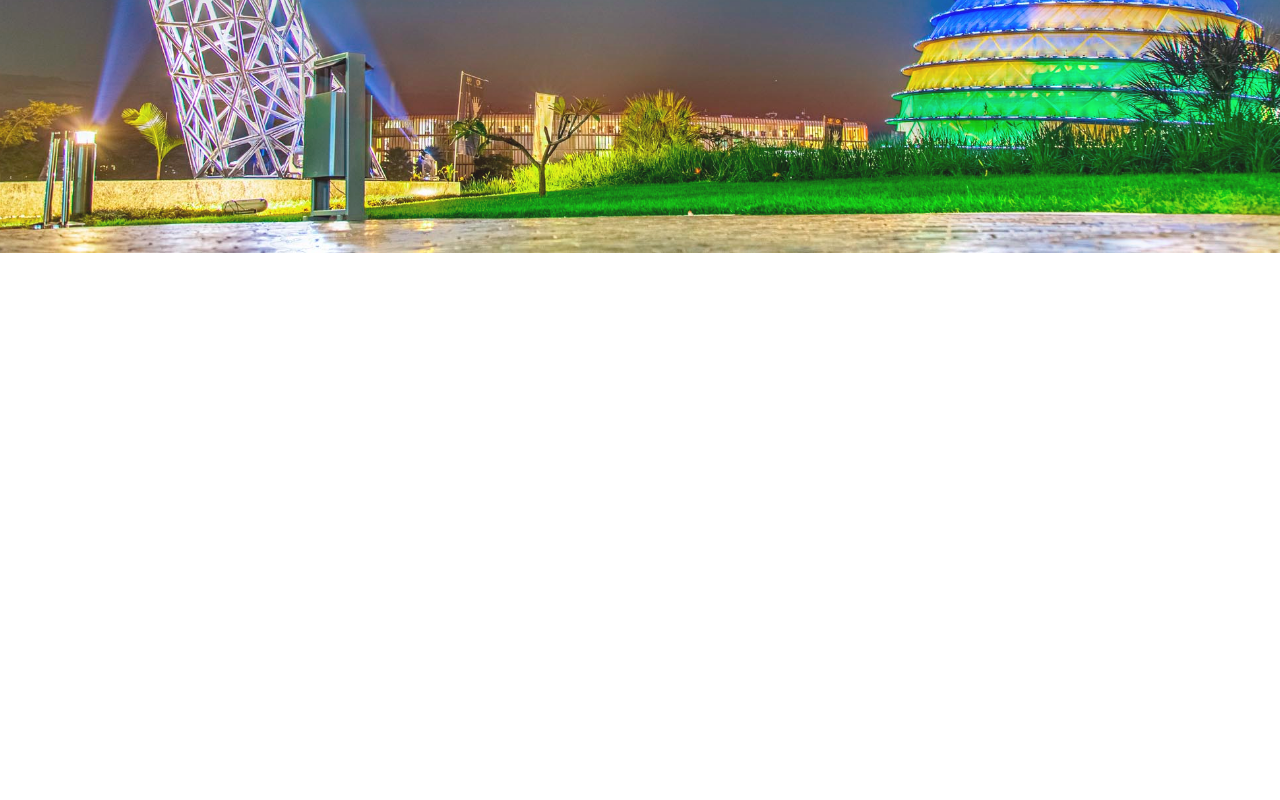
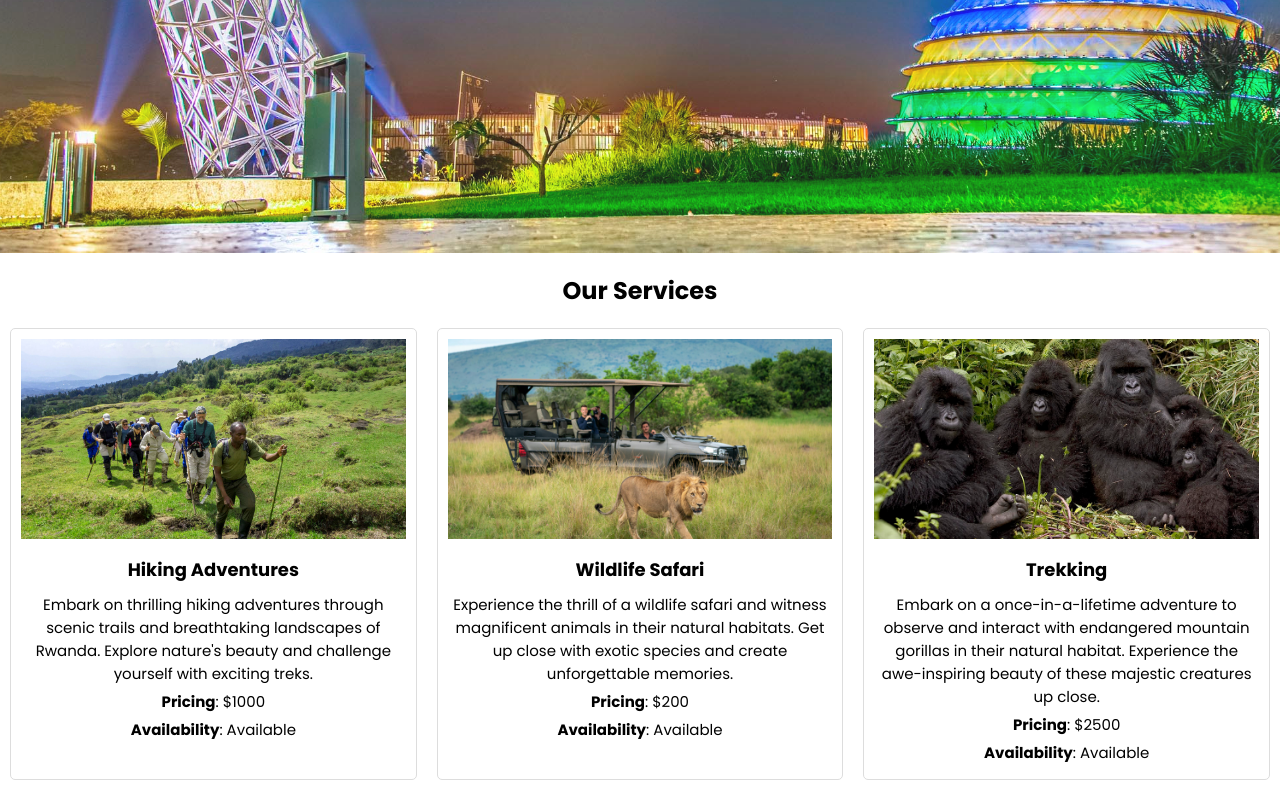
Before and after one commit to honorekalisa/HTML_CSS_Contest_Group_20, a plain HTML site: page Tourist/index.html in a window 1280 px wide. Shown: the part 547-1347 px from the top of the page. Before the commit the page ends 800 px from the top, so only its background shows below. Drawn offline with Linux system fonts and the light colour scheme.

Commit message:
services section

```diff
--- a/Tourist/index.html
+++ b/Tourist/index.html
@@ -1,23 +1,28 @@
 <!DOCTYPE html>
 <html lang="en">
   <head>
-    <meta charset="UTF-8">
-    <meta http-equiv="X-UA-Compatible" content="IE=edge">
-    <meta name="viewport" content="width=device-width, initial-scale=1.0">
-    <link rel="stylesheet" href="styles.css">
-    <link rel="preconnect" href="https://fonts.googleapis.com">
-<link rel="preconnect" href="https://fonts.gstatic.com" crossorigin>
-<link href="https://fonts.googleapis.com/css2?family=Poppins:wght@100;200;300;400;600;700&display=swap" rel="stylesheet">
+    <meta charset="UTF-8" />
+    <meta http-equiv="X-UA-Compatible" content="IE=edge" />
+    <meta name="viewport" content="width=device-width, initial-scale=1.0" />
+    <link rel="stylesheet" href="styles.css" />
+    <link rel="preconnect" href="https://fonts.googleapis.com" />
+    <link rel="preconnect" href="https://fonts.gstatic.com" crossorigin />
+    <link
+      href="https://fonts.googleapis.com/css2?family=Poppins:wght@100;200;300;400;600;700&display=swap"
+      rel="stylesheet"
+    />
     <title>Rwanda tourism designed website with html and css</title>
   </head>
   <body>
     <section class="header">
       <nav>
-            <a href="index.html"><img src="images/logo.png" alt="logo" class="img"></a>
+        <a href="index.html"
+          ><img src="images/logo.png" alt="logo" class="img"
+        /></a>
         <div class="nav-links">
           <ul>
             <li><a href=".index">Home</a></li>
-                    <li><a href="#">Services</a></li>
+            <li><a href="#services">Services</a></li>
             <li><a href="#">About</a></li>
             <li><a href="#">Contact Us</a></li>
           </ul>
@@ -27,9 +32,52 @@
       <div class="text-box">
         <h1>Gorilla Trekking Paradise</h1>
         <p>
-                Rwanda consist various and Unique attractions, experiences, cultural heritage,<br> Genocide history, adventure huv, vibrant city etc.
+          Rwanda consist various and Unique attractions, experiences, cultural
+          heritage,<br />
+          Genocide history, adventure huv, vibrant city etc.
         </p>
-            <a href="" class="hero-btn" >Visit Us To Know more</a>
+        <a href="" class="hero-btn">Visit Us To Know more</a>
+      </div>
+    </section>
+
+    <!-- services section -->
+    <section id="services">
+      <h2>Our Services</h2>
+      <div class="service-cards">
+        <div class="service-card">
+          <img src="images/hiking.jpg" alt="" />
+          <h4>Hiking Adventures</h4>
+          <p>
+            Embark on thrilling hiking adventures through scenic trails and
+            breathtaking landscapes of Rwanda. Explore nature's beauty and
+            challenge yourself with exciting treks.
+          </p>
+          <p><span class="subtitle">Pricing</span>: $1000</p>
+          <p><span class="subtitle">Availability</span>: Available</p>
+        </div>
+        <div class="service-card">
+          <img src="images/safari.jpg" alt="" />
+          <h4>Wildlife Safari</h4>
+          <p>
+            Experience the thrill of a wildlife safari and witness magnificent
+            animals in their natural habitats. Get up close with exotic species
+            and create unforgettable memories.
+          </p>
+          <p><span class="subtitle">Pricing</span>: $200</p>
+          <p><span class="subtitle">Availability</span>: Available</p>
+        </div>
+        <div class="service-card">
+          <img src="images/gorilla.jpg" alt="" />
+          <h4>Trekking</h4>
+          <p>
+            Embark on a once-in-a-lifetime adventure to observe and interact
+            with endangered mountain gorillas in their natural habitat.
+            Experience the awe-inspiring beauty of these majestic creatures up
+            close.
+          </p>
+          <p><span class="subtitle">Pricing</span>: $2500</p>
+          <p><span class="subtitle">Availability</span>: Available</p>
+        </div>
       </div>
     </section>
   </body>
--- a/Tourist/styles.css
+++ b/Tourist/styles.css
@@ -1,9 +1,9 @@
-*{
+* {
   margin: 0;
   padding: 0;
-    font-family: 'Poppins', sans-serif;
+  font-family: "Poppins", sans-serif;
 }
-.header{
+.header {
   min-height: 100vh;
   width: 100%;
   background-image: url(images/come.jpg);
@@ -12,7 +12,7 @@
   background-size: cover;
   position: relative;
 }
-.img{
+.img {
   width: 50px;
   height: 50px;
   padding-left: 5px;
@@ -24,14 +24,14 @@ nav {
   justify-content: space-between;
   align-items: center;
 }
-nav img{
+nav img {
   width: 150px;
 }
-.nav-links{
+.nav-links {
   flex: 1;
   text-align: right;
 }
-.nav-links ul li{
+.nav-links ul li {
   list-style: none;
   display: inline-block;
   padding: 8px 12px;
@@ -43,8 +43,8 @@ nav img{
   text-transform: uppercase;
   font-size: 13px;
 }
-.nav-links ul li::after{
-    content: '';
+.nav-links ul li::after {
+  content: "";
   width: 0%;
   height: 2px;
   background: #36f43f;
@@ -52,7 +52,7 @@ nav img{
   margin: auto;
   transition: 0.5s;
 }
-.nav-links ul li:hover::after{
+.nav-links ul li:hover::after {
   width: 100%;
 }
 .text-box {
@@ -61,11 +61,10 @@ nav img{
   position: absolute;
   top: 50%;
   left: 50%;
-    transform: translate(-50%,-50%);
+  transform: translate(-50%, -50%);
   text-align: center;
-
 }
-.text-box h1{
+.text-box h1 {
   font-size: 62px;
 }
 .text-box p {
@@ -85,20 +84,20 @@ nav img{
   cursor: pointer;
   font-size: 20px;
 }
-.hero-btn:hover{
+.hero-btn:hover {
   border: 1px solid #079713;
   background: #5f36f4;
   transition: 1s;
   font-weight: bold;
 }
-@media(max-width: 700px){
+@media (max-width: 700px) {
   .text-box h1 {
     font-size: 20px;
   }
-    .nav-links ul li{
+  .nav-links ul li {
     display: block;
   }
-    .nav-links{
+  .nav-links {
     position: absolute;
     background: #0647a852;
 
@@ -110,3 +109,60 @@ nav img{
     z-index: 2;
   }
 }
+
+#services {
+  text-align: center;
+  margin-top: 20px;
+  margin-bottom: 20px;
+  margin-left: 10px;
+  margin-right: 10px;
+}
+
+.service-cards {
+  display: grid;
+  grid-template-columns: repeat(3, 1fr);
+  gap: 20px;
+}
+
+.service-card {
+  cursor: pointer;
+  border: 1px solid #ddd;
+  border-radius: 5px;
+  padding: 10px;
+  transition: box-shadow 0.3s ease;
+}
+
+.service-card:hover {
+  box-shadow: 0 0 10px rgba(0, 0, 0, 0.2);
+}
+
+.service-card img {
+  max-width: 100%;
+  margin-bottom: 10px;
+  object-fit: cover;
+  height: 200px;
+  width: 100%;
+}
+
+.service-card h4 {
+  font-size: 18px;
+  margin-bottom: 10px;
+}
+
+.service-card p {
+  margin-bottom: 5px;
+  font-size: 15px;
+}
+
+#services h2 {
+  text-align: center;
+  margin-bottom: 20px;
+}
+.subtitle {
+  font-weight: bold;
+}
+@media (max-width: 768px) {
+  .service-cards {
+    grid-template-columns: 1fr;
+  }
+}
```
Also changed, not shown: Tourist/images/hiking.jpg (added), Tourist/images/safari.jpg (added). Lines whose indentation alone changed are shown as unchanged.
